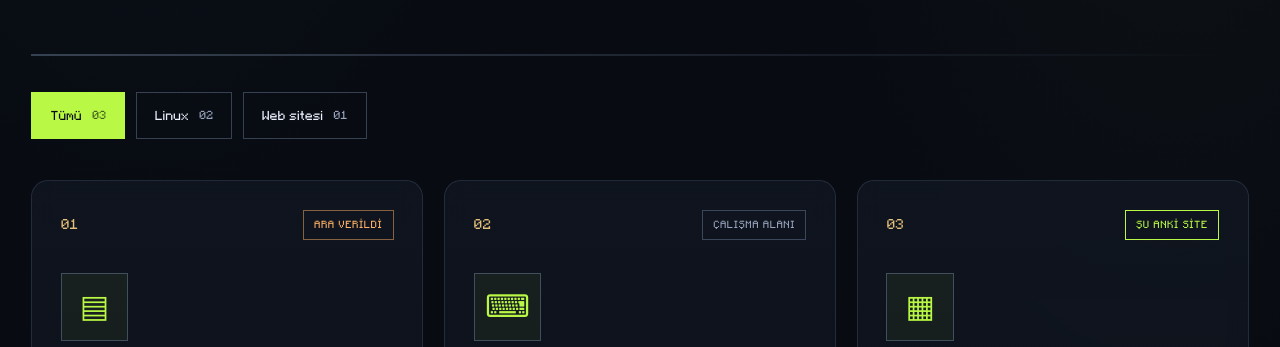
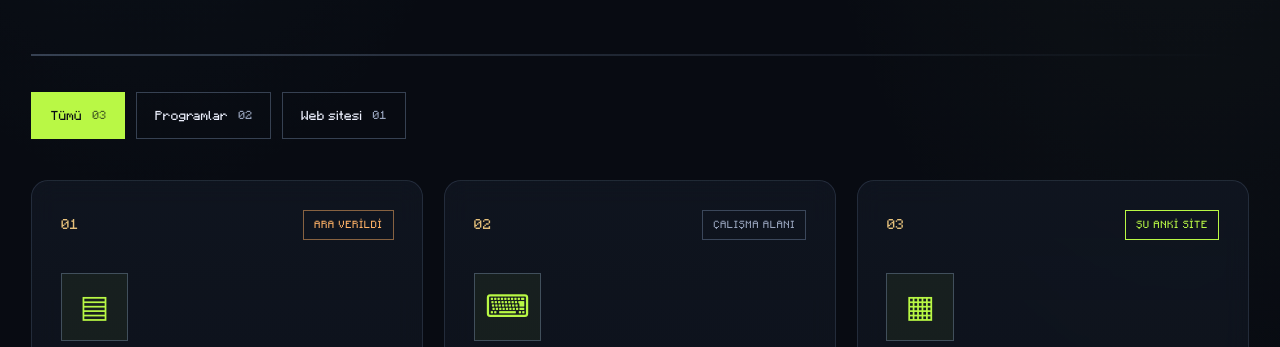
Before and after one commit to kinderlinux/kinderlinux.github.io, a plain HTML site: page index.html in a window 1280 px wide. Shown: the part 1220-1567 px from the top of the page. Drawn offline with Linux system fonts and the light colour scheme; animation ran at ten frames a second.

Commit message:
Rename filter button from 'Linux' to 'Programlar'

```diff
--- a/index.html
+++ b/index.html
@@ -163,7 +163,7 @@
 
         <div class="filters reveal" role="group" aria-label="Proje filtresi">
           <button class="filter is-active" type="button" data-filter="all" aria-pressed="true">Tümü <span>03</span></button>
-          <button class="filter" type="button" data-filter="arac" aria-pressed="false">Linux <span>02</span></button>
+          <button class="filter" type="button" data-filter="arac" aria-pressed="false">Programlar <span>02</span></button>
           <button class="filter" type="button" data-filter="site" aria-pressed="false">Web sitesi <span>01</span></button>
         </div>
 
```
